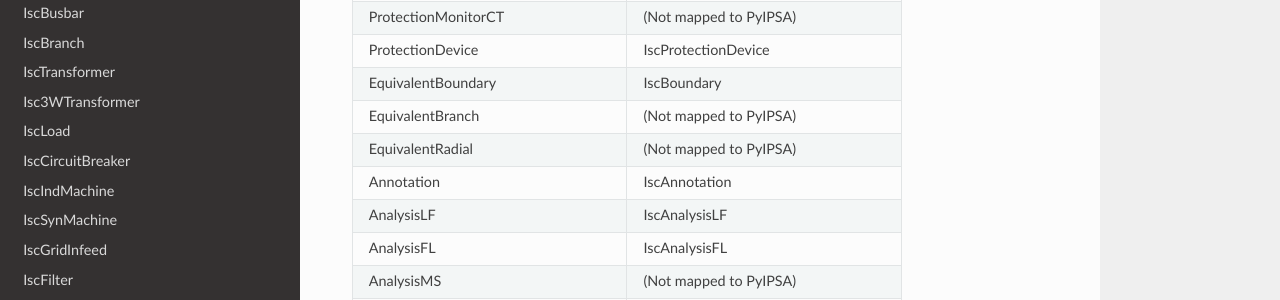
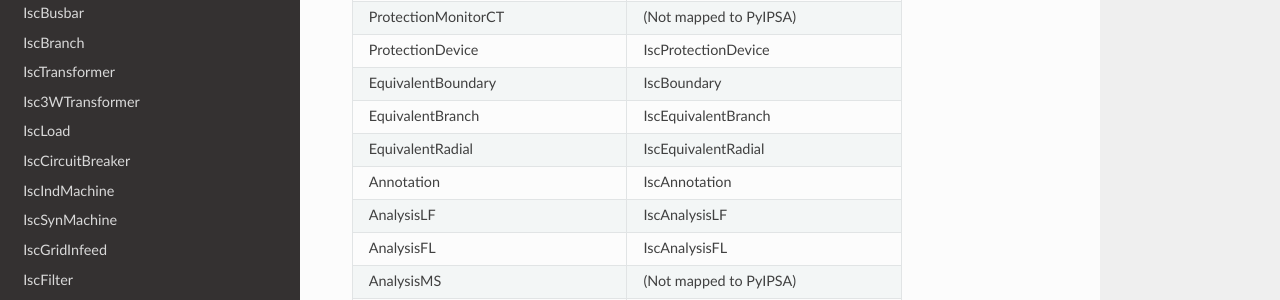
Before and after one commit to TNEI-Services/IPSA, a Sphinx documentation site: the page built from docs/IscNetComponent.rst, in a window 1280 px wide and 900 px high, scrolled down 1791 px. Shown: the part 151-451 px from the top of the window. Built offline with Sphinx 7.4.7 and the Read the Docs theme 3.1.0, drawn with Linux system fonts in a browser that asks for light colours.

Commit message:
missing iscequivalent ref

```diff
--- a/docs/IscNetComponent.rst
+++ b/docs/IscNetComponent.rst
@@ -100,9 +100,9 @@ Below is a list of the field values for IscNetComponent which map each derived c
    * - EquivalentBoundary
      - IscBoundary
    * - EquivalentBranch
-     - (Not mapped to PyIPSA)
+     - IscEquivalentBranch
    * - EquivalentRadial
-     - (Not mapped to PyIPSA)
+     - IscEquivalentRadial
    * - Annotation
      - IscAnnotation
    * - AnalysisLF
```
